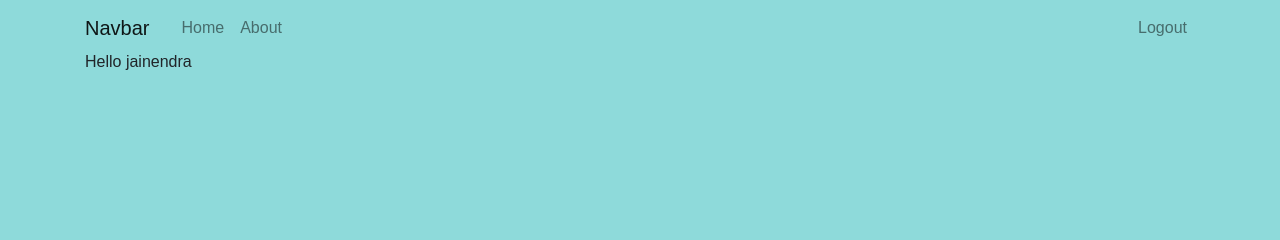
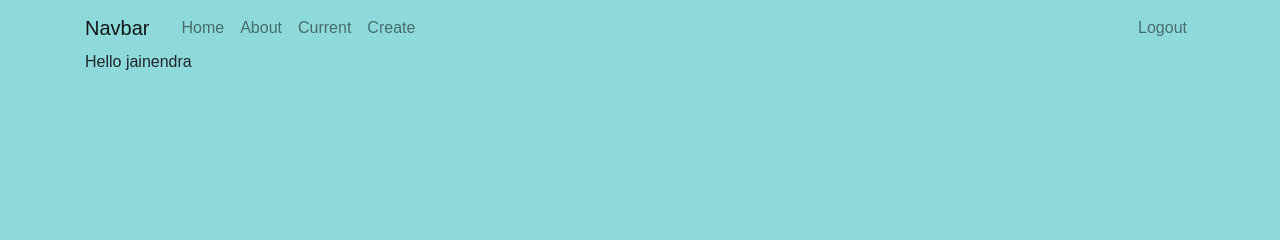
Before and after one commit to jprakash-1/To-do-, a Django app: page /about/ in a window 1280 px wide. Shown: the top 240 px of the page. Run offline with Django 3.2, Linux system fonts and the light colour scheme; a user stored in the database is signed in.

Commit message:
Add some url in base.html current and create

```diff
--- a/todo/templates/todo/base.html
+++ b/todo/templates/todo/base.html
@@ -27,6 +27,10 @@
           <div class="navbar-nav mr-auto">
             <a class="nav-item nav-link" href="{% url 'home' %}">Home</a>
             <a class="nav-item nav-link" href="{% url 'about' %}">About</a>
+            {% if user.is_authenticated %}
+            <a class="nav-item nav-link" href="{% url 'current' %}">Current</a>
+            <a class="nav-item nav-link" href="{% url 'createtodo' %}">Create</a>
+            {% endif %}
           </div>
           <!-- Navbar Right Side -->
           <div class="navbar-nav">
--- a/todo/views.py
+++ b/todo/views.py
@@ -67,5 +67,5 @@ def createtodo(request):
 
 
 def current(request):
-    todos = Todo.objects.filter(user=request.user)
+    todos = Todo.objects.filter(user=request.user)          # select the todo list of user logged in.
     return render(request,'todo/current.html', {'todos':todos})
```
Also changed, not shown: db.sqlite3.
